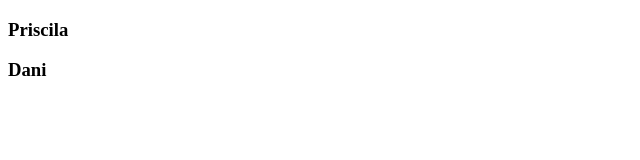
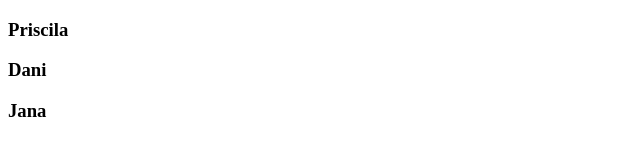
Before and after one commit to PriscilaGoncalves7/aula300621, a plain HTML site: page index.html in a window 1280 px wide. Shown: the full height of the page, 0-640 px from the left. Drawn offline with Linux system fonts and the light colour scheme.

Commit message:
Commit da Jana

```diff
--- a/index.html
+++ b/index.html
@@ -7,5 +7,6 @@
 <body>
 <h3>Priscila</h3>
 <h3>Dani</h3>
+<h3>Jana</h3>
 </body>
 </html>
```
